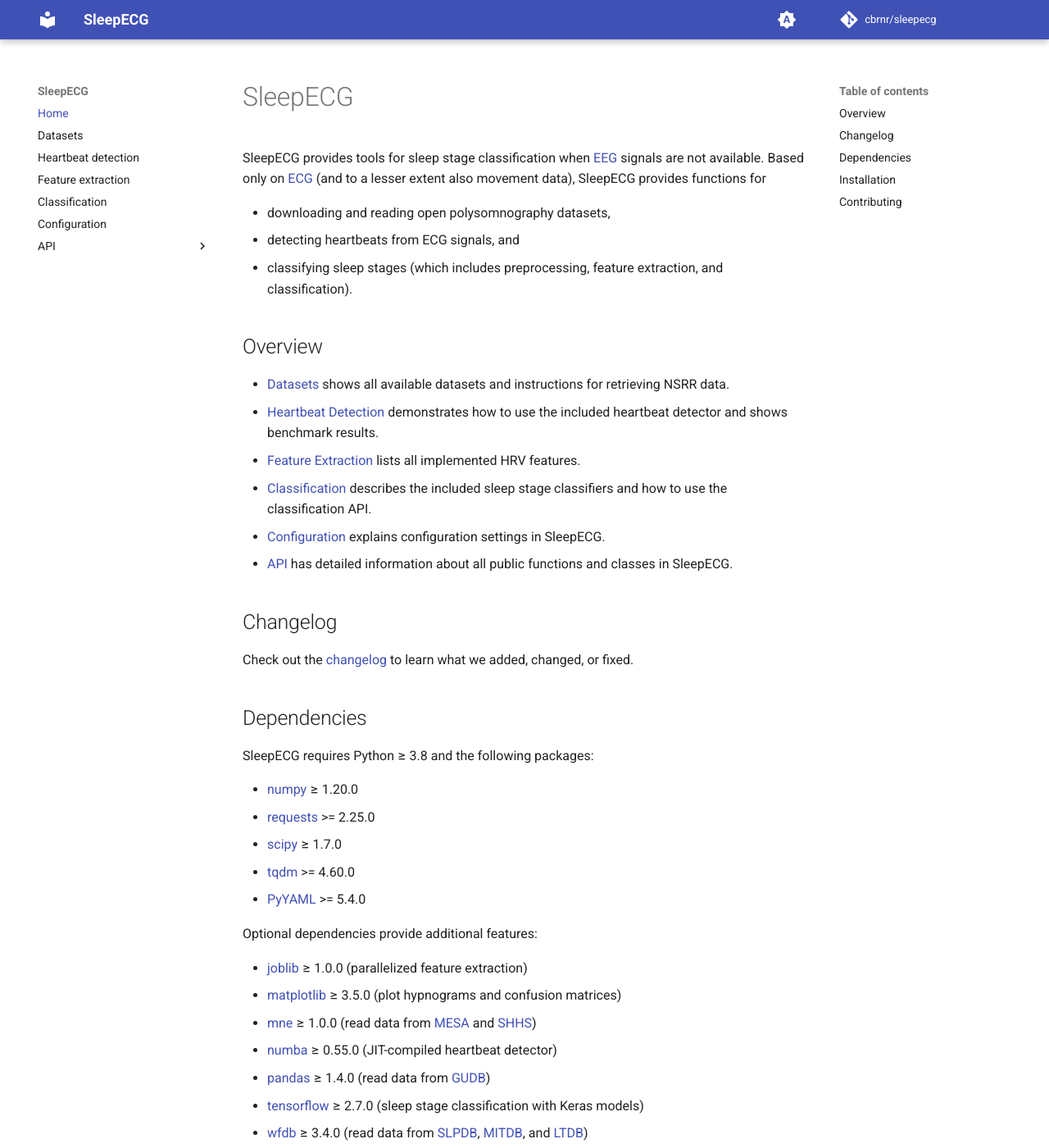
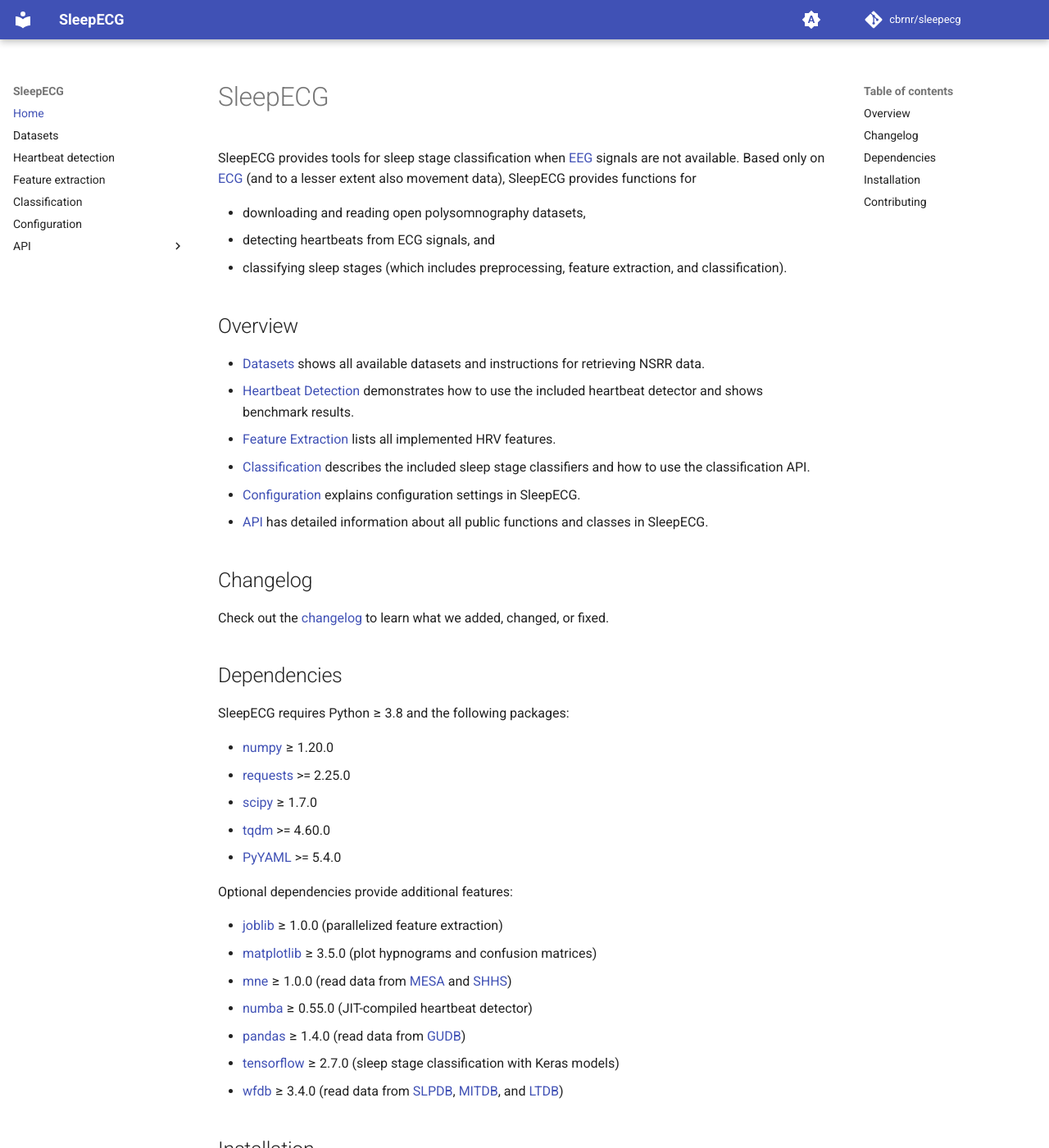
Before and after one commit to cbrnr/sleepecg, an MkDocs documentation site: the page built from docs/index.md, in a window 1280 px wide and 1400 px high. Shown: the whole window at 82% size. Built offline with MkDocs 1.6.1 and Material for MkDocs 9.7.7, drawn with Linux system fonts in a browser that asks for light colours; comment, search, counter and statistics services are not loaded.

Commit message:
Increase width of main content

```diff
--- /dev/null
+++ b/docs/css/extra.css
@@ -0,0 +1,3 @@
+.md-grid {
+    max-width: 1440px;
+}
--- a/mkdocs.yml
+++ b/mkdocs.yml
@@ -47,4 +47,5 @@ plugins:
             line_length: 92
             show_root_heading: true
 extra_css:
+  - css/extra.css
   - css/mkdocstrings.css
```
